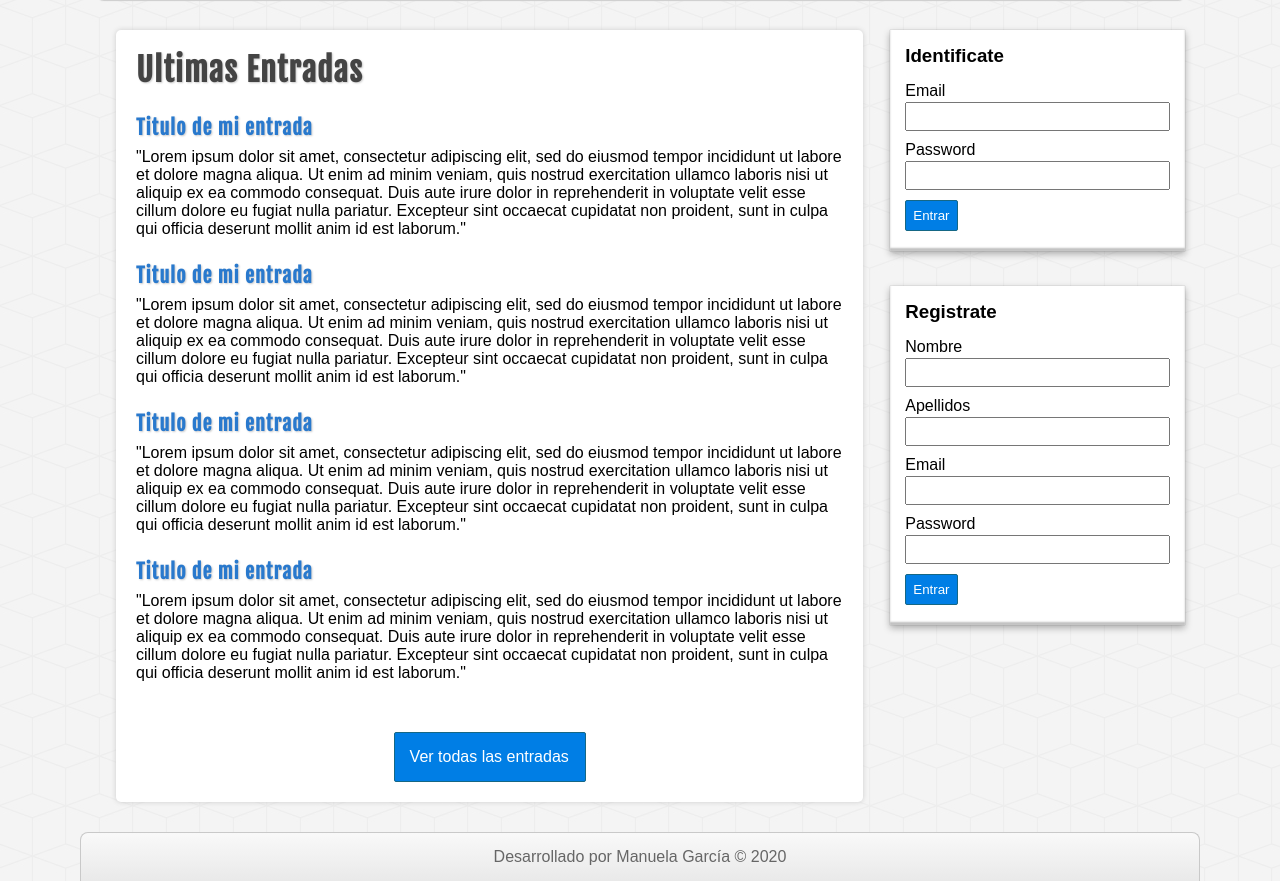
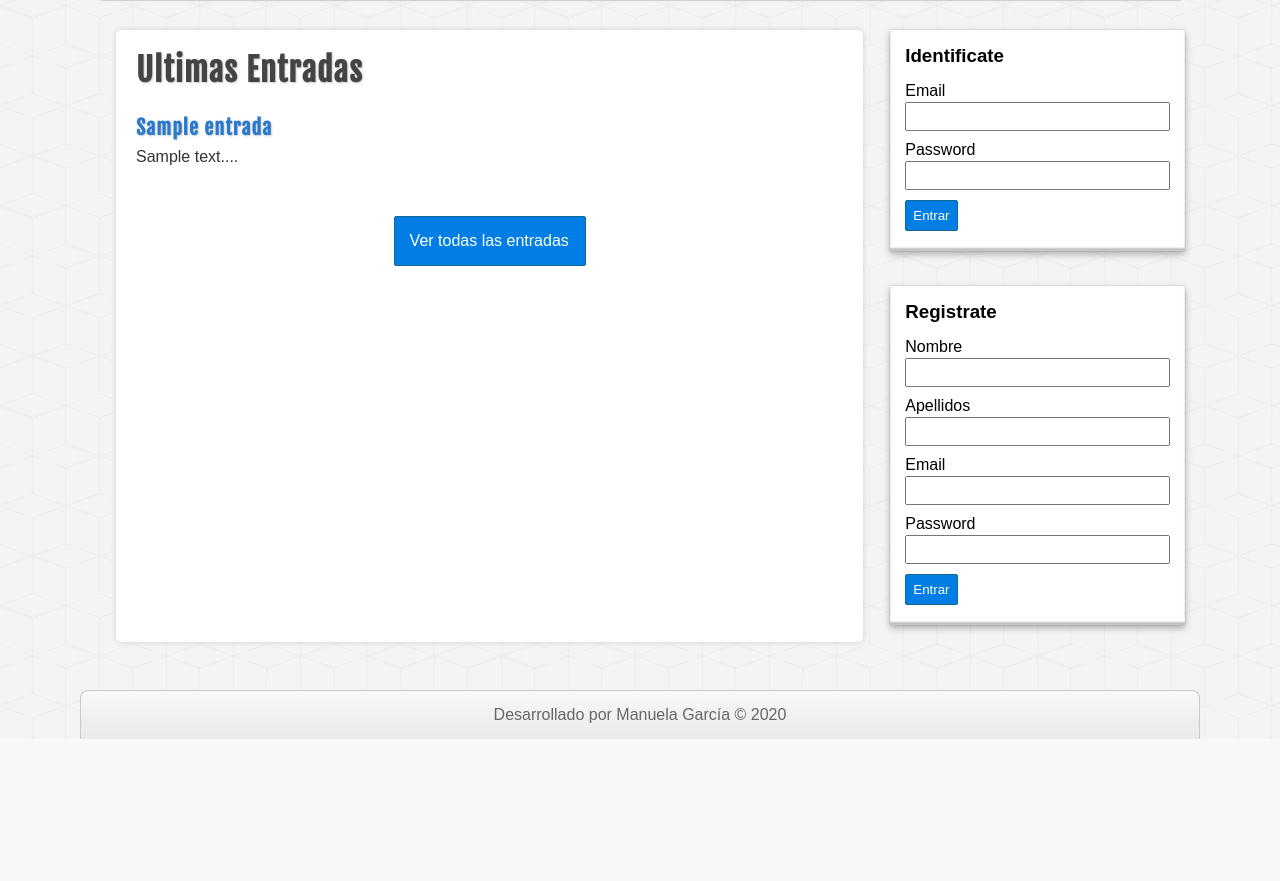
Before and after one commit to manuGarciaMons/PHP, a PHP site: page / in a window 1280 px wide. Shown: the part 157-1038 px from the top of the page. After the commit the page ends 896 px from the top, so only its background shows below. Run offline with PHP 8.4, Linux system fonts and the light colour scheme; tables that the repository leaves empty hold one stand-in row (values such as "Sample post").

Commit message:
listar entradas

```diff
--- a/ProyectoPHP/includes/cabecera.php
+++ b/ProyectoPHP/includes/cabecera.php
@@ -34,12 +34,18 @@
                 </li>
                 <?php
                 $categorias = conseguirCategorias($db);
-                while ($categoria = mysqli_fetch_assoc($categorias)) :
-                ?>
-                    <li>
-                        <a href="categoria.php?id=<?=$categoria['id']?>"><?=$categoria['nombre']?></a>
-                    </li>
-                <?php endwhile;  ?>
+                if(!empty($categorias)):
+                    while ($categoria = mysqli_fetch_assoc($categorias)) :
+                    ?>
+                        <li>
+                            <a href="categoria.php?id=<?=$categoria['id']?>"><?=$categoria['nombre']?></a>
+                        </li>
+
+                    <?php
+
+                endwhile;
+                endif;
+             ?>
 
 
                 <li>
--- a/ProyectoPHP/includes/helpers.php
+++ b/ProyectoPHP/includes/helpers.php
@@ -42,3 +42,18 @@ function conseguirCategorias($conexion)
   }
   return $result;
 }
+
+function conseguirUltimasEntradas($conexion){
+  $sql= "SELECT e.*, c.* FROM entradas e
+  INNER JOIN categorias c ON e.categoria_id
+  = c.id ORDER BY e.id DESC LIMIT 4";
+
+  $entradas = mysqli_query($conexion, $sql);
+
+  $resultado = array();
+  if ($entradas && mysqli_num_rows($entradas) >= 1) {
+    $resultado= $entradas;
+
+  }
+  return $resultado;
+}
--- a/ProyectoPHP/index.php
+++ b/ProyectoPHP/index.php
@@ -5,37 +5,28 @@
 
 <div id="principal">
     <h1>Ultimas Entradas</h1>
-    <article class="entrada">
-        <h2>Titulo de mi entrada</h2>
-        <p>
-            "Lorem ipsum dolor sit amet, consectetur adipiscing elit, sed do eiusmod tempor incididunt ut labore et dolore magna aliqua. Ut enim ad minim veniam, quis nostrud exercitation ullamco laboris nisi ut aliquip ex ea commodo consequat. Duis aute irure dolor in reprehenderit in voluptate velit esse cillum dolore eu fugiat nulla pariatur.
-            Excepteur sint occaecat cupidatat non proident, sunt in culpa qui officia deserunt mollit anim id est laborum."
-        </p>
-    </article>
 
-    <article class="entrada">
-        <h2>Titulo de mi entrada</h2>
-        <p>
-            "Lorem ipsum dolor sit amet, consectetur adipiscing elit, sed do eiusmod tempor incididunt ut labore et dolore magna aliqua. Ut enim ad minim veniam, quis nostrud exercitation ullamco laboris nisi ut aliquip ex ea commodo consequat. Duis aute irure dolor in reprehenderit in voluptate velit esse cillum dolore eu fugiat nulla pariatur.
-            Excepteur sint occaecat cupidatat non proident, sunt in culpa qui officia deserunt mollit anim id est laborum."
-        </p>
-    </article>
+    <?php
 
-    <article class="entrada">
-        <h2>Titulo de mi entrada</h2>
-        <p>
-            "Lorem ipsum dolor sit amet, consectetur adipiscing elit, sed do eiusmod tempor incididunt ut labore et dolore magna aliqua. Ut enim ad minim veniam, quis nostrud exercitation ullamco laboris nisi ut aliquip ex ea commodo consequat. Duis aute irure dolor in reprehenderit in voluptate velit esse cillum dolore eu fugiat nulla pariatur.
-            Excepteur sint occaecat cupidatat non proident, sunt in culpa qui officia deserunt mollit anim id est laborum."
-        </p>
-    </article>
+    $entradas = conseguirUltimasEntradas($db);
+    if (!empty($entradas)) :
+        while ($entrada = mysqli_fetch_assoc($entradas)) :
+    ?>
+            <article class="entrada">
+                <a href="">
+                    <h2><?=$entrada['titulo']?></h2>
+                    <p>
+                      <?=substr($entrada['descripcion'], 0, 180). "..."?>
+                    </p>
+                </a>
+            </article>
 
-    <article class="entrada">
-        <h2>Titulo de mi entrada</h2>
-        <p>
-            "Lorem ipsum dolor sit amet, consectetur adipiscing elit, sed do eiusmod tempor incididunt ut labore et dolore magna aliqua. Ut enim ad minim veniam, quis nostrud exercitation ullamco laboris nisi ut aliquip ex ea commodo consequat. Duis aute irure dolor in reprehenderit in voluptate velit esse cillum dolore eu fugiat nulla pariatur.
-            Excepteur sint occaecat cupidatat non proident, sunt in culpa qui officia deserunt mollit anim id est laborum."
-        </p>
-    </article>
+    <?php
+        endwhile;
+    endif;
+
+    ?>
+
 
     <div id="ver-todas">
         <a href="">Ver todas las entradas</a>
```
